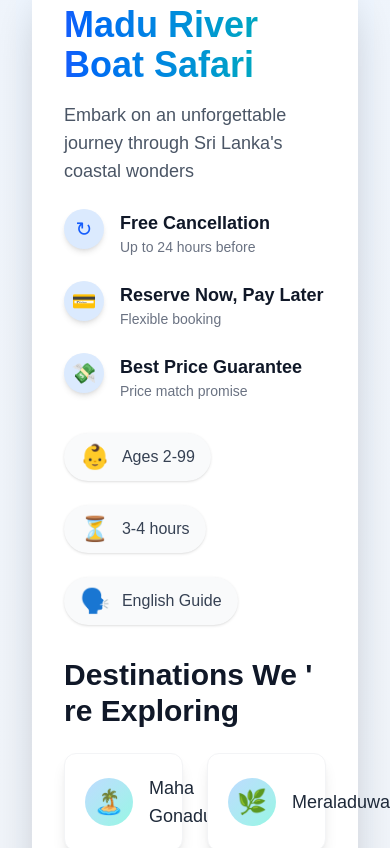
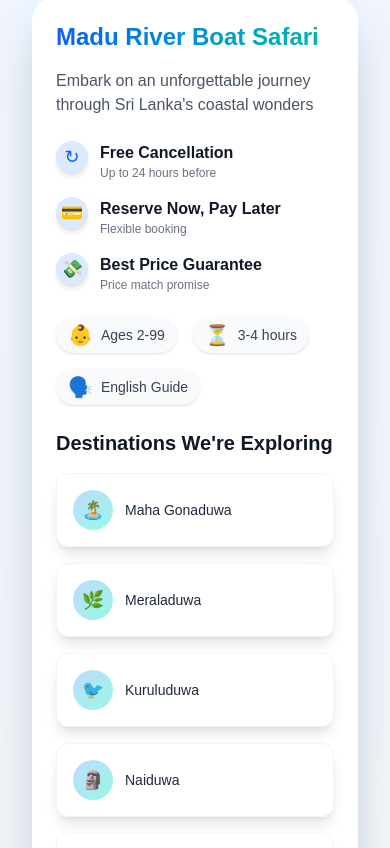
Before and after one commit to iksurainura/WonderSri, a Next.js app in the folder wonder-sri/: page /Detail in a window 390 px wide. Shown: the part 1147-1995 px from the top of the page. Built offline with nearby package versions, Linux system fonts and the light colour scheme.

Commit message:
add css for mobille respponsive ness to the description js

```diff
--- a/wonder-sri/app/Detail/Description.js
+++ b/wonder-sri/app/Detail/Description.js
@@ -7,7 +7,7 @@ import Link from "next/link";
 export const metadata = {
   title: "Madu River Boat Safari Balapitiya - Booking",
   description:
-    "Book your Madu River Boat Safari in Balapitiya&apos;s. Enjoy a 3-4 hour boat ride through the scenic river with free cancellation and flexible booking options.",
+    "Book your Madu River Boat Safari in Balapitiya's. Enjoy a 3-4 hour boat ride through the scenic river with free cancellation and flexible booking options.",
 };
 
 export default function Description({ boatId = "MADU001" }) {
@@ -25,7 +25,7 @@ export default function Description({ boatId = "MADU001" }) {
     { location: "Mahala Duwa", icon: "🧘" },
     { location: "Mimaduwa", icon: "🦋" },
     { location: "Kothduwa Rajamaha Viharaya", icon: "🙏" },
-    { location: "Sandya's Juice Bar", icon: "🍹" }, // Already fixed
+    { location: "Sandya's Juice Bar", icon: "🍹" },
     { location: "Kirala Drink Bar", icon: "🥤" },
     { location: "Madu Ganga Fish Therapy", icon: "🐟" },
     { location: "Madu River estuary (Sea Bath place) END", icon: "🏊" },
@@ -36,67 +36,67 @@ export default function Description({ boatId = "MADU001" }) {
   };
 
   return (
-    <div className="bg-gradient-to-b from-blue-50 to-gray-100">
-      <div className="max-w-5xl mx-auto px-4">
-        <div className="grid grid-cols-1 lg:grid-cols-3 gap-8">
+    <div className="bg-gradient-to-b from-blue-50 to-gray-100 min-h-screen">
+      <div className="max-w-5xl mx-auto px-4 py-6 sm:py-8">
+        <div className="grid grid-cols-1 lg:grid-cols-3 gap-6 sm:gap-8">
           {/* Left Section */}
           <div className="lg:col-span-2">
-            <div className="bg-white rounded-3xl shadow-2xl p-8 transform hover:scale-[1.01] transition-transform duration-300">
-              <h1 className="text-4xl font-extrabold text-gray-900 mb-4 bg-gradient-to-r from-blue-600 to-teal-500 bg-clip-text text-transparent">
+            <div className="bg-white rounded-3xl shadow-2xl p-6 sm:p-8 transform hover:scale-[1.01] transition-transform duration-300">
+              <h1 className="text-2xl sm:text-3xl md:text-4xl font-extrabold text-gray-900 mb-4 bg-gradient-to-r from-blue-600 to-teal-500 bg-clip-text text-transparent">
                 Madu River Boat Safari
               </h1>
-              <p className="text-gray-600 mb-6 text-lg">
-                Embark on an unforgettable journey through Sri Lanka&apos;s coastal wonders
+              <p className="text-gray-600 mb-6 text-base sm:text-lg">
+                Embark on an unforgettable journey through Sri Lanka's coastal wonders
               </p>
 
               {/* Features */}
-              <div className="grid grid-cols-1 md:grid-cols-2 gap-6 mb-8">
+              <div className="grid grid-cols-1 sm:grid-cols-2 gap-4 sm:gap-6 mb-6 sm:mb-8">
                 {[
                   { icon: "↻", title: "Free Cancellation", desc: "Up to 24 hours before" },
                   { icon: "💳", title: "Reserve Now, Pay Later", desc: "Flexible booking" },
                   { icon: "💸", title: "Best Price Guarantee", desc: "Price match promise" },
                 ].map((feature, idx) => (
-                  <div key={idx} className="flex items-start space-x-4">
-                    <div className="flex-shrink-0 w-10 h-10 bg-blue-100 rounded-full flex items-center justify-center shadow-md">
-                      <span className="text-blue-600 text-xl">{feature.icon}</span>
+                  <div key={idx} className="flex items-start space-x-3 sm:space-x-4">
+                    <div className="flex-shrink-0 w-8 h-8 sm:w-10 sm:h-10 bg-blue-100 rounded-full flex items-center justify-center shadow-md">
+                      <span className="text-blue-600 text-lg sm:text-xl">{feature.icon}</span>
                     </div>
                     <div>
-                      <p className="font-semibold text-gray-900 text-lg">{feature.title}</p>
-                      <p className="text-sm text-gray-500">{feature.desc}</p>
+                      <p className="font-semibold text-gray-900 text-base sm:text-lg">{feature.title}</p>
+                      <p className="text-xs sm:text-sm text-gray-500">{feature.desc}</p>
                     </div>
                   </div>
                 ))}
               </div>
 
               {/* Quick Info */}
-              <div className="flex flex-wrap gap-6 mb-8">
+              <div className="flex flex-wrap gap-4 sm:gap-6 mb-6 sm:mb-8">
                 {[
                   { icon: "👶", text: "Ages 2-99" },
                   { icon: "⏳", text: "3-4 hours" },
                   { icon: "🗣️", text: "English Guide" },
                 ].map((info, idx) => (
-                  <div key={idx} className="flex items-center space-x-3 bg-gray-50 px-4 py-2 rounded-full shadow-sm">
-                    <span className="text-2xl">{info.icon}</span>
-                    <span className="text-gray-700 font-medium">{info.text}</span>
+                  <div key={idx} className="flex items-center space-x-2 sm:space-x-3 bg-gray-50 px-3 py-1 sm:px-4 sm:py-2 rounded-full shadow-sm">
+                    <span className="text-xl sm:text-2xl">{info.icon}</span>
+                    <span className="text-gray-700 font-medium text-sm sm:text-base">{info.text}</span>
                   </div>
                 ))}
               </div>
 
               {/* Places We Are Visiting */}
-              <div className="mb-8">
-                <h2 className="text-3xl font-semibold text-gray-900 mb-6">
-                Destinations We &apos; re Exploring
+              <div className="mb-6 sm:mb-8">
+                <h2 className="text-xl sm:text-2xl md:text-3xl font-semibold text-gray-900 mb-4 sm:mb-6">
+                  Destinations We're Exploring
                 </h2>
-                <div className="grid grid-cols-2 gap-6">
+                <div className="grid grid-cols-1 sm:grid-cols-2 gap-4 sm:gap-6">
                   {places.map((place, idx) => (
                     <div
                       key={idx}
-                      className="bg-white rounded-xl p-5 flex items-center space-x-4 shadow-lg hover:shadow-xl hover:-translate-y-1 transition-all duration-300 border border-gray-100"
+                      className="bg-white rounded-xl p-4 sm:p-5 flex items-center space-x-3 sm:space-x-4 shadow-lg hover:shadow-xl hover:-translate-y-1 transition-all duration-300 border border-gray-100"
                     >
-                      <div className="flex-shrink-0 w-12 h-12 bg-gradient-to-br from-blue-200 to-teal-200 rounded-full flex items-center justify-center">
-                        <span className="text-2xl">{place.icon}</span>
+                      <div className="flex-shrink-0 w-10 h-10 sm:w-12 sm:h-12 bg-gradient-to-br from-blue-200 to-teal-200 rounded-full flex items-center justify-center">
+                        <span className="text-lg sm:text-2xl">{place.icon}</span>
                       </div>
-                      <p className="font-medium text-gray-800 text-lg">{place.location}</p>
+                      <p className="font-medium text-gray-800 text-sm sm:text-base md:text-lg">{place.location}</p>
                     </div>
                   ))}
                 </div>
@@ -106,20 +106,20 @@ export default function Description({ boatId = "MADU001" }) {
 
           {/* Right Section - Booking Card */}
           <div className="lg:col-span-1">
-            <div className="bg-white rounded-3xl shadow-2xl p-6 sticky top-6">
-              <div className="border-b border-gray-200 pb-4 mb-6">
-                <h3 className="font-bold text-gray-900">For 12 pax Just</h3>
-                <h2 className="text-2xl font-bold text-gray-900">Rs 9000 ($30)</h2>
+            <div className="bg-white rounded-3xl shadow-2xl p-4 sm:p-6 sticky top-4 sm:top-6">
+              <div className="border-b border-gray-200 pb-3 sm:pb-4 mb-4 sm:mb-6">
+                <h3 className="font-bold text-gray-900 text-sm sm:text-base">For 12 pax Just</h3>
+                <h2 className="text-xl sm:text-2xl font-bold text-gray-900">Rs 9000 ($30)</h2>
               </div>
               <button
                 onClick={() => handleBookNow(boatId)}
-                className="w-full bg-gradient-to-r from-blue-500 to-teal-500 text-white font-semibold py-4 rounded-xl hover:from-blue-600 hover:to-teal-600 transition-all shadow-lg hover:shadow-xl"
+                className="w-full bg-gradient-to-r from-blue-500 to-teal-500 text-white font-semibold py-3 sm:py-4 rounded-xl hover:from-blue-600 hover:to-teal-600 transition-all shadow-lg hover:shadow-xl text-sm sm:text-base"
               >
                 Reserve Now
               </button>
               {/* Map */}
-              <div className="mt-6">
-                <div className="h-64 rounded-xl overflow-hidden shadow-md">
+              <div className="mt-4 sm:mt-6">
+                <div className="h-48 sm:h-64 rounded-xl overflow-hidden shadow-md">
                   <iframe
                     src="https://www.google.com/maps/embed?pb=!1m18!1m12!1m3!1d3965.391627396648!2d80.04254077502898!3d6.337249193636597!2m3!1f0!2f0!3f0!3m2!1i1024!2i768!4f13.1!3m3!1m2!1s0x3ae22e2e1f7b8f5b%3A0x7b53b7b2a9f5c5f!2sMadu%20River%20Boat%20Safari!5e0!3m2!1sen!2slk!4v1729812345678!5m2!1sen!2slk"
                     width="100%"
@@ -129,8 +129,10 @@ export default function Description({ boatId = "MADU001" }) {
                     loading="lazy"
                   />
                 </div>
-                <div className="mt-4 text-sm text-gray-600">
-                  <p><strong>Location:</strong> 58/2 Panapitiya, Karandeiniya</p>
+                <div className="mt-3 sm:mt-4 text-xs sm:text-sm text-gray-600">
+                  <p>
+                    <strong>Location:</strong> 58/2 Panapitiya, Karandeiniya
+                  </p>
                   <Link
                     href="https://maps.app.goo.gl/CZVGYgcmyq9U4zyR7"
                     className="text-blue-600 hover:underline"
```
